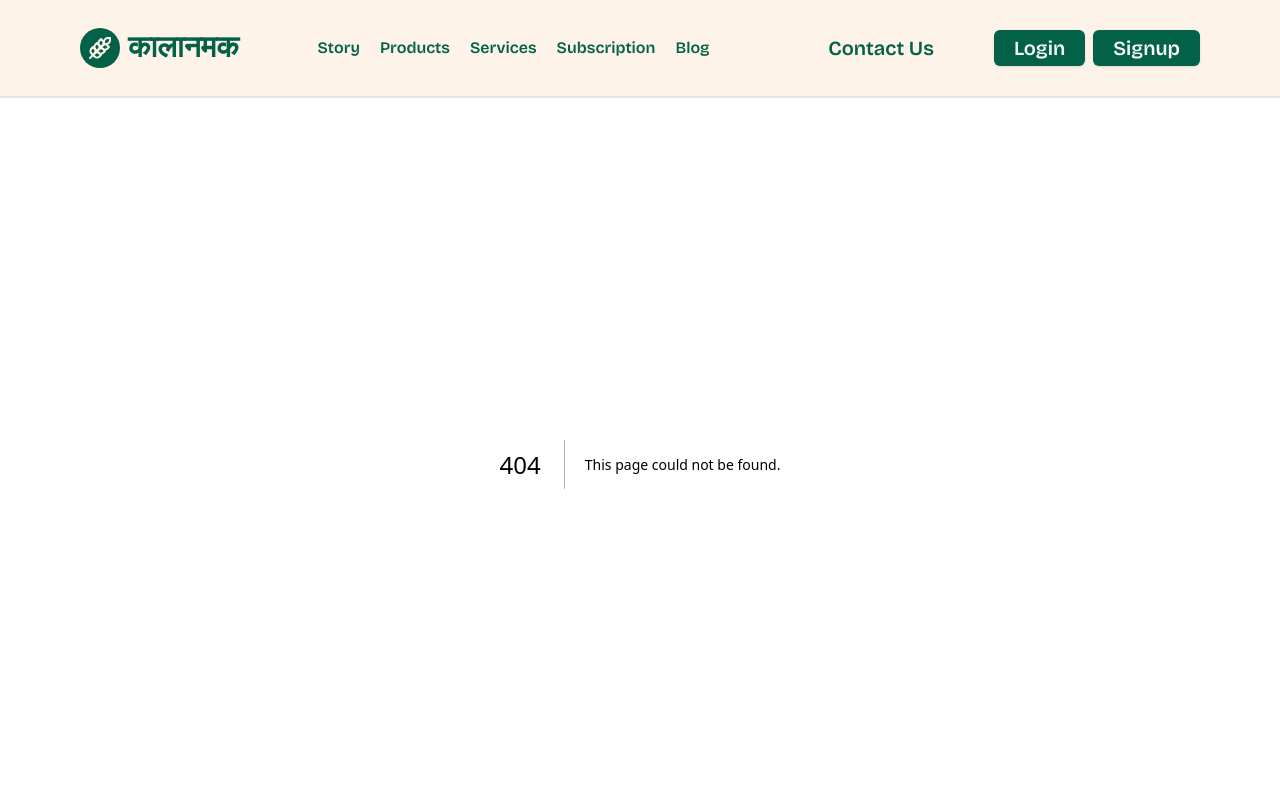
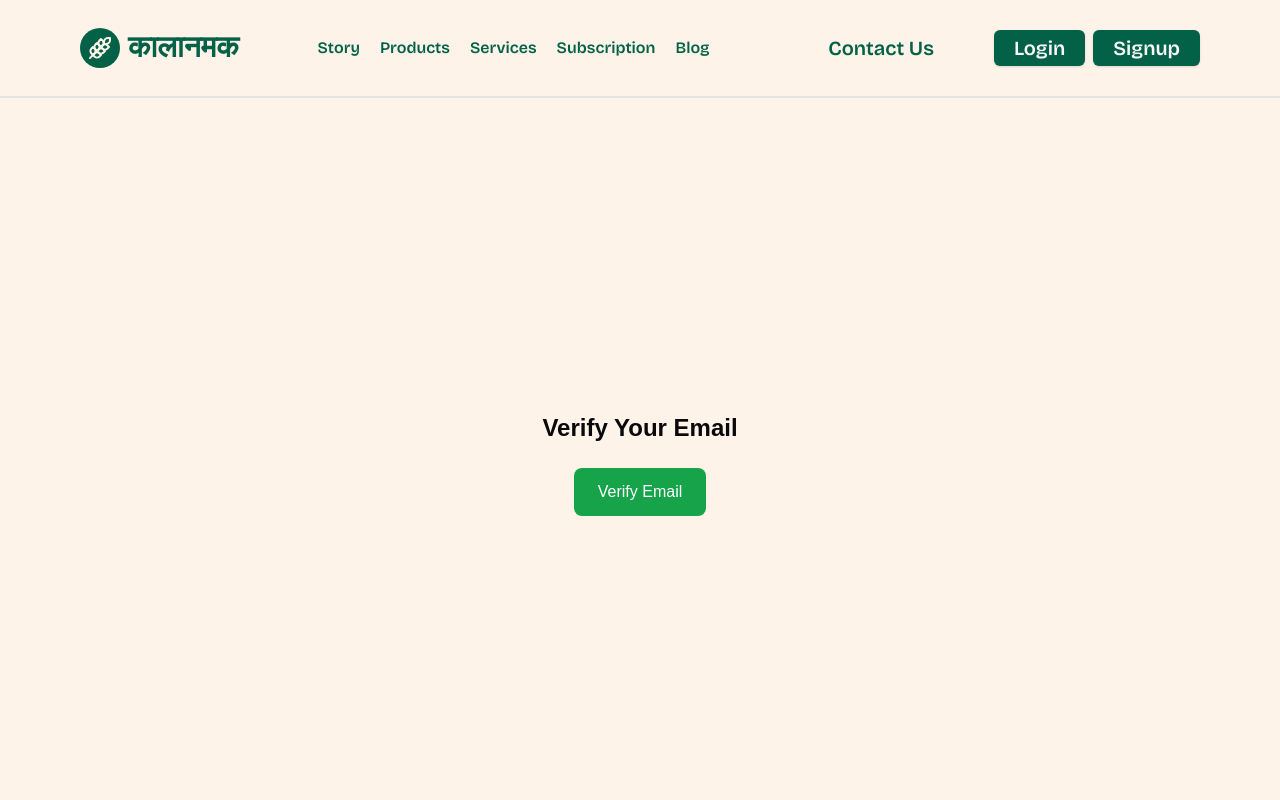
Before and after one commit to ankitmrmishra/kalanamak, a Next.js app: page /verify in a window 1280 px wide. Before the commit this address had no page. Shown: the top 800 px of the page. Built offline with nearby package versions, Linux system fonts and the light colour scheme.

Commit message:
added email verification after login

```diff
--- a/app/api/user/signup/route.ts
+++ b/app/api/user/signup/route.ts
@@ -44,6 +44,7 @@ export async function POST(request: NextRequest) {
     });
 
     await sendVerificationEmail(email, verifyTokengen);
+
     return NextResponse.json(
       { message: "User created successfully", Newuser },
       { status: 201 }
--- a/app/api/user/verify/route.ts
+++ /dev/null
@@ -1,51 +0,0 @@
-import prisma from "@/lib/prisma";
-import { NextRequest, NextResponse } from "next/server";
-
-export async function GET(request: NextRequest) {
-  const { searchParams } = new URL(request.url);
-  const token = searchParams.get("token");
-  const email = searchParams.get("email");
-  if (!email || !token) {
-    return NextResponse.json(
-      { error: "Invalid or missing parameters." },
-      { status: 400 }
-    );
-  }
-  try {
-    const user = await prisma.user.findUnique({
-      where: { email },
-    });
-    if (!user) {
-      return NextResponse.json({ error: "User not found." }, { status: 404 });
-    }
-
-    if (user.verifyToken !== token || !user.verifyTokenExpiry) {
-      return NextResponse.json({ error: "Invalid token." }, { status: 400 });
-    }
-
-    if (user.verifyTokenExpiry < new Date()) {
-      return NextResponse.json(
-        { error: "Token has expired." },
-        { status: 400 }
-      );
-    }
-
-    await prisma.user.update({
-      where: { email },
-      data: {
-        isVerified: true,
-        verifyToken: null,
-        verifyTokenExpiry: null,
-      },
-    });
-
-    return NextResponse.json({ message: "Email verified successfully." });
-  } catch (error) {
-    console.log(error);
-
-    return NextResponse.json(
-      { error: "User creation failed", details: error },
-      { status: 500 }
-    );
-  }
-}
--- a/app/signup/page.tsx
+++ b/app/signup/page.tsx
@@ -4,6 +4,7 @@ import { Mukta } from "next/font/google";
 import { Wheat } from "lucide-react";
 import { Button } from "@/components/ui/button";
 import { toast } from "sonner";
+import { useEmailVerificationStore } from "@/store/verification-store";
 
 const mukta = Mukta({ weight: ["600"], subsets: ["devanagari"] });
 
@@ -21,7 +22,7 @@ const Page = () => {
     Firstname: "",
     Lastname: "",
   });
-
+  const { setEmail, setTokenType } = useEmailVerificationStore();
   const [loading, setLoading] = useState(false);
 
   const handleSubmit = async (e: React.FormEvent) => {
@@ -42,8 +43,14 @@ const Page = () => {
       const result = await response.json();
 
       if (response.ok) {
+        setEmail(result.Newuser.email);
+
+        setTokenType(result.Newuser.verifyToken);
+
         toast.dismiss(loadingToast);
-        toast.success("Signed up successfully!");
+        toast.success("Signed up successfully!", {
+          description: "Please Verify Your Email",
+        });
       } else {
         toast.dismiss(loadingToast);
         toast.error("Error signing up", {
--- /dev/null
+++ b/app/verify/page.tsx
@@ -0,0 +1,93 @@
+"use client";
+import { useEmailVerificationStore } from "@/store/verification-store";
+import { useRouter } from "next/navigation";
+import React, { useState, useEffect } from "react";
+import { toast } from "sonner";
+
+const Page = () => {
+  const router = useRouter();
+  const [loading, setLoading] = useState(false);
+  const { email, tokenType } = useEmailVerificationStore();
+
+  // Add this to debug the store values
+  useEffect(() => {
+    console.log("Current email:", email);
+    console.log("Current token:", tokenType);
+  }, [email, tokenType]);
+
+  const handleClick = async () => {
+    console.log("clicked");
+
+    if (!email || !tokenType) {
+      toast.error("Missing verification credentials", {
+        description: "Email or verification token is missing",
+      });
+      return;
+    }
+
+    setLoading(true);
+    const loadingToast = toast("Verifying your email...", {
+      duration: Infinity,
+    });
+
+    try {
+      // Encode the URL parameters to handle special characters
+      const encodedEmail = encodeURIComponent(email);
+      const encodedToken = encodeURIComponent(tokenType);
+
+      const response = await fetch(
+        `http://localhost:3000/api/auth/verify?token=${encodedToken}&email=${encodedEmail}`,
+        {
+          method: "GET",
+          headers: {
+            "Content-Type": "application/json",
+          },
+        }
+      );
+
+      const result = await response.json();
+
+      if (response.ok) {
+        toast.dismiss(loadingToast);
+        toast.success("Account verified successfully!");
+
+        // Add a small delay before redirecting
+        setTimeout(() => {
+          router.push("/");
+        }, 1500);
+      } else {
+        toast.dismiss(loadingToast);
+        toast.error("Verification failed", {
+          description: result.error || "Unknown error occurred",
+        });
+      }
+    } catch (error) {
+      toast.dismiss(loadingToast);
+      console.error("Verification error:", error);
+      toast.error("Error occurred while verifying");
+    } finally {
+      setLoading(false);
+    }
+  };
+
+  return (
+    <div className="flex flex-col items-center justify-center min-h-screen p-4">
+      <h1 className="text-2xl font-bold mb-6">Verify Your Email</h1>
+      <button
+        onClick={handleClick}
+        className={`
+          px-6 py-3 rounded-lg text-white font-medium
+          ${
+            loading
+              ? "bg-gray-400 cursor-not-allowed"
+              : "bg-green-600 hover:bg-green-700 transition-colors"
+          }
+        `}
+      >
+        {loading ? "Verifying..." : "Verify Email"}
+      </button>
+    </div>
+  );
+};
+
+export default Page;
--- a/helper/sendEmails.ts
+++ b/helper/sendEmails.ts
@@ -4,7 +4,8 @@ export async function sendVerificationEmail(email: string, verifToken: string) {
   try {
     var transport = nodemailer.createTransport({
       host: process.env.HOST,
-      port: 2525,
+      port: 465,
+      secure: true,
       auth: {
         user: process.env.MAILTRAP_USER,
         pass: process.env.MAILTRAP_PASSWORD,
@@ -12,14 +13,14 @@ export async function sendVerificationEmail(email: string, verifToken: string) {
     });
 
     const mailOptions = {
-      from: process.env.FROM_EMAIL, // Replace with your desired "from" address
+      from: process.env.FROM_EMAIL,
       to: email,
       subject: "Verify Your Account",
-      text: `Click the link below to verify your account:\n\nhttp://localhost:3000/api/auth/verify?token=${verifToken}&email=${email}`,
+      text: `Click the link below to verify your account:\n\nhttp://kalanamak.vercel.app/api/auth/verify?token=${verifToken}&email=${email}`,
       html: `
       <p>Hi,</p>
       <p>Thank you for registering. Please verify your account by clicking the link below:</p>
-      <a href="http://localhost:3000/api/user/verify?token=${verifToken}&email=${email}">Verify Your Account</a>
+      <a href="http://kalanamak.vercel.app/api/user/verify?token=${verifToken}&email=${email}">Verify Your Account</a>
       <p>This link will expire in 15 minutes.</p>
     `,
     };
--- a/package.json
+++ b/package.json
@@ -28,7 +28,8 @@
     "react-dom": "19.0.0",
     "sonner": "^1.7.1",
     "tailwind-merge": "^2.5.5",
-    "tailwindcss-animate": "^1.0.7"
+    "tailwindcss-animate": "^1.0.7",
+    "zustand": "^5.0.2"
   },
   "devDependencies": {
     "@types/bcryptjs": "^2.4.6",
--- /dev/null
+++ b/store/verification-store.ts
@@ -0,0 +1,17 @@
+import { create } from "zustand";
+
+type Emailverifystoreprops = {
+  email: string;
+  tokenType: string;
+  setEmail: (email: string) => void;
+  setTokenType: (tokentype: string) => void;
+};
+
+export const useEmailVerificationStore = create<Emailverifystoreprops>(
+  (set) => ({
+    email: "",
+    tokenType: "",
+    setEmail: (email) => set((state) => ({ ...state, email })),
+    setTokenType: (tokenType) => set((state) => ({ ...state, tokenType })),
+  })
+);
```
Also changed, not shown: 1 other file (tests, documents, lock files or other folders).
